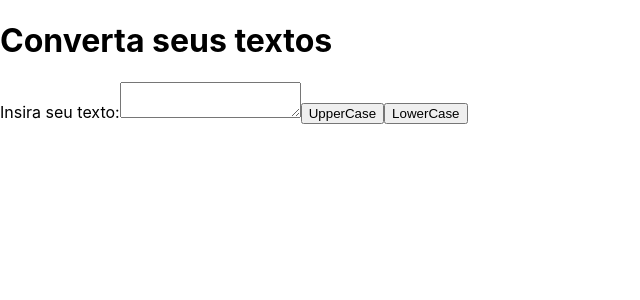
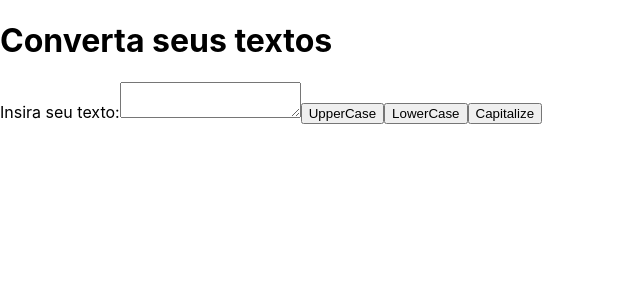
Before and after one commit to EricksonSiqueira/next-playground, a Next.js app: page / in a window 1280 px wide. Shown: the top 300 px of the page, without its empty margins (0-640 px from the left). Built offline with nearby package versions, Linux system fonts and the light colour scheme.

Commit message:
feat: botão que transforma texto em capitalized

```diff
--- a/pages/index.js
+++ b/pages/index.js
@@ -15,6 +15,13 @@ export default function Home() {
     setChangedText(capsText);
   };
 
+  const capitalize = (text) => {
+    const capitalizedText = text && text[0].toUpperCase() + text.slice(1);
+    console.log(capitalizedText);
+
+    setChangedText(capitalizedText);
+  }
+
   return (
     <div>
       <h1>Converta seus textos</h1>
@@ -29,6 +36,7 @@ export default function Home() {
       </label>
       <button onClick={() => onCaps(textInput)}>UpperCase</button>
       <button onClick={() => onLower(textInput)}>LowerCase</button>
+      <button onClick={() => capitalize(textInput)}>Capitalize</button>
       <p>{changedText}</p>
     </div>
   );
```
